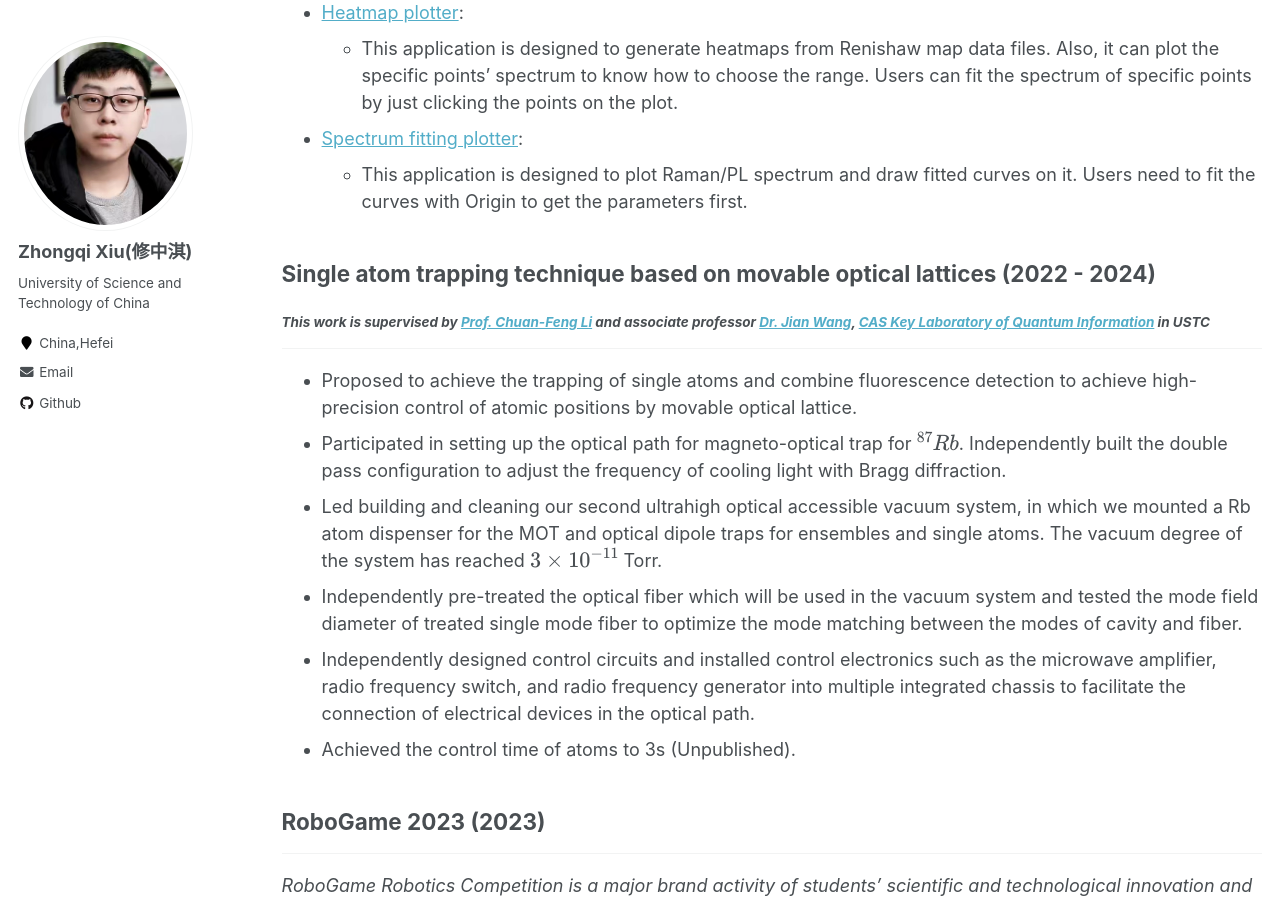
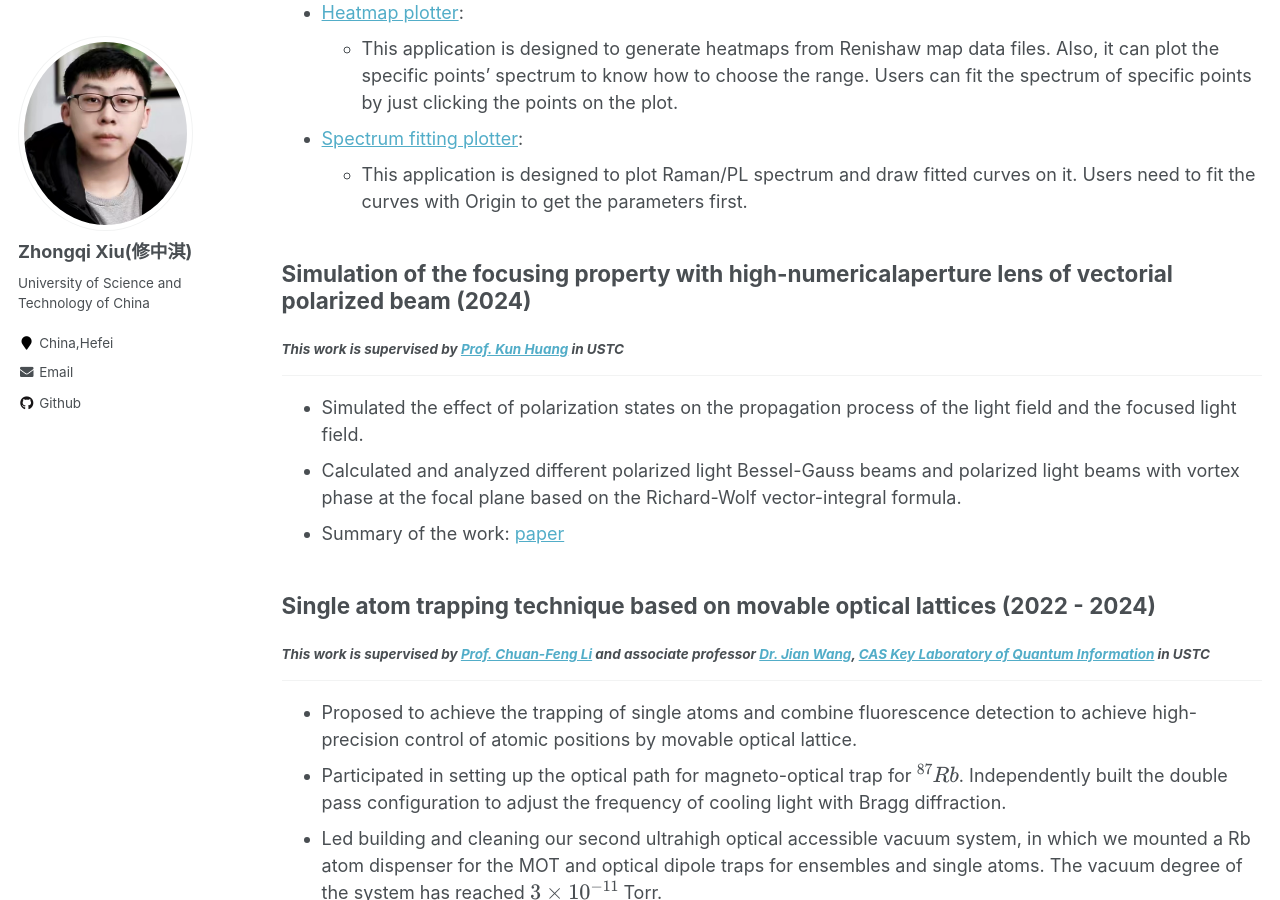
Before and after one commit to k-telux/k-telux.github.io, a Jekyll site: the page built from _pages/projects.md, in a window 1280 px wide and 900 px high, scrolled down 738 px. Built offline with Jekyll 4.4.1, drawn with Linux system fonts in a browser that asks for light colours; formulas are drawn with MathJax 3.

Commit message:
update vectorbeam

```diff
--- a/_pages/projects.md
+++ b/_pages/projects.md
@@ -22,6 +22,14 @@
 
 * [Spectrum fitting plotter](../assets/Justplot.exe):
   * This application is designed to plot Raman/PL spectrum and draw fitted curves on it. Users need to fit the curves with Origin to get the parameters first.
+
+## Simulation of the focusing property with high-numericalaperture lens of vectorial polarized beam (2024)
+#### _This work is supervised by [Prof. Kun Huang](https://faculty.ustc.edu.cn/huangkun) in USTC_
+****
+
+* Simulated the effect of polarization states on the propagation process of the light field and the focused light field.
+* Calculated and analyzed different polarized light Bessel-Gauss beams and polarized light beams with vortex phase at the focal plane based on the Richard-Wolf vector-integral formula.
+* Summary of the work: [paper](../assets/Vector_beams.pdf)
 
 ## Single atom trapping technique based on movable optical lattices (2022 - 2024)
 #### _This work is supervised by [Prof. Chuan-Feng Li](http://lqcc.ustc.edu.cn/cfli/) and associate professor [Dr. Jian Wang](https://faculty.ustc.edu.cn/wangjian1), [CAS Key Laboratory of Quantum Information](https://lqcc.ustc.edu.cn/) in USTC_
```
Also changed, not shown: note.md (+2 -1 lines), 1 other file.
